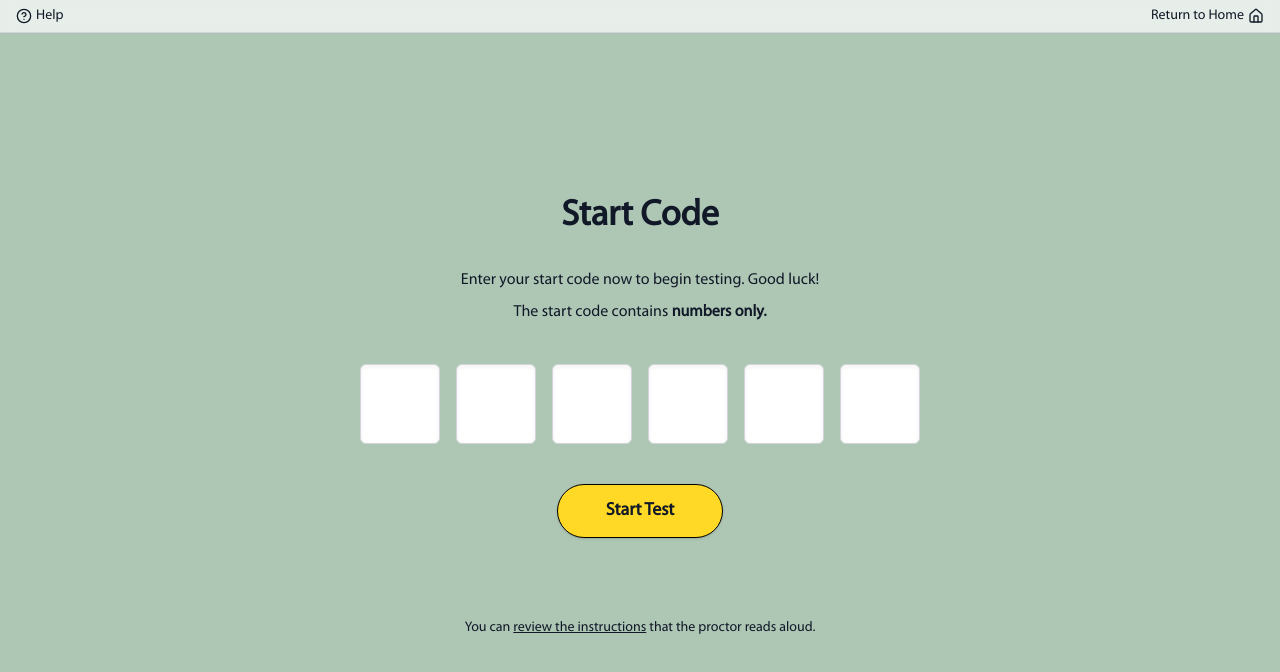
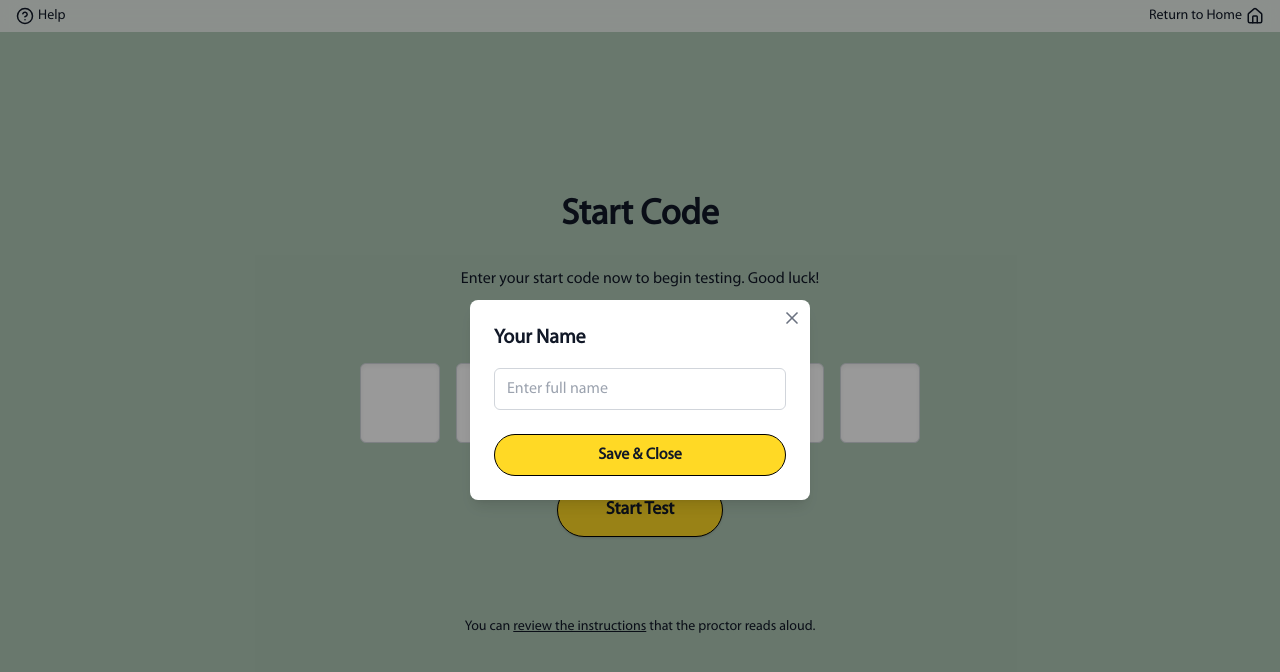
Before and after one commit to atl4sss/bluebook, a React (Vite) app: page / in a window 1280 px wide. Both pictures are taken after a click on the button "Help". Shown: the top 672 px of the page. Built offline with nearby package versions, Linux system fonts and the light colour scheme.

Commit message:
Update StartCodePage.jsx

```diff
--- a/src/pages/StartCodePage.jsx
+++ b/src/pages/StartCodePage.jsx
@@ -1,15 +1,23 @@
-import { useState, useRef } from "react";
-import { doc, setDoc, serverTimestamp } from "firebase/firestore"; // getDoc удалён
-import { db } from "../firebaseConfig";
-import { useNavigate } from "react-router-dom";
-import { HelpCircle, Home } from "lucide-react";
+/* StartCodePage.jsx
+   – старт-код + модальное “Help → введите имя”                            */
+
+import { useState, useRef }   from "react";
+import { doc, setDoc, serverTimestamp } from "firebase/firestore";
+import { db }                 from "../firebaseConfig";
+import { useNavigate }        from "react-router-dom";
+import { HelpCircle, Home, X } from "lucide-react";
 
 export default function StartCodePage() {
-  const [code, setCode] = useState(Array(6).fill(""));
-  const [err, setErr]   = useState("");
-  const nav             = useNavigate();
-  const cells           = useRef([]);
+  /* ---------- локальное состояние ---------- */
+  const [code, setCode]   = useState(Array(6).fill(""));
+  const [err,  setErr]    = useState("");
+  const [name, setName]   = useState("");
+  const [showHelp, setShowHelp] = useState(false);
 
+  const nav    = useNavigate();
+  const cells  = useRef([]);
+
+  /* ---------- ввод 6-значного кода ---------- */
   const handleChange = (idx, e) => {
     const v = e.target.value.replace(/[^0-9]/g, "").slice(-1);
     const next = [...code];
@@ -18,43 +26,48 @@ export default function StartCodePage() {
     if (v && idx < 5) cells.current[idx + 1]?.focus();
   };
 
+  /* ---------- сохранение кода (+ имени) ---------- */
   const submit = async (e) => {
     e.preventDefault();
     const joined = code.join("");
+
     if (joined.length !== 6) return setErr("Enter the 6-digit code");
+    if (!name.trim())        return setErr("Enter your name in Help");
 
     try {
-      // 1) log every entered code
       await setDoc(
         doc(db, "enteredCodes", joined),
-        { createdAt: serverTimestamp() },
+        { name: name.trim(), createdAt: serverTimestamp() },
         { merge: true }
       );
-
-      // 2) immediately launch the SAT module
-      nav("/test");         // always starts with rw1 inside TestPage
+      nav("/test");                         // SAT-модуль
     } catch {
       setErr("Network error");
     }
   };
 
+  /* ---------- presentation ---------- */
   const square =
     "w-20 h-20 text-4xl text-center bg-white border-[1.5px] border-gray-300 " +
     "rounded-md shadow-inner focus:outline-none focus:border-black";
 
   return (
     <div className="min-h-screen flex flex-col bg-[#aec7b5] text-gray-900 font-sans">
-      {/* top bar */}
-      <header className="flex justify-between items-center px-4 py-1.5 text-sm bg-white/70 backdrop-blur border-b border-gray-300">
+      {/* ------------ top bar ------------ */}
+      <header className="flex justify-between items-center px-4 py-1.5 text-sm bg-white/70 backdrop-blur">
+        <button
+          onClick={() => setShowHelp(true)}
+          className="flex items-center gap-1 hover:underline"
+        >
+          <HelpCircle size={18} /> Help
+        </button>
+
         <button className="flex items-center gap-1 hover:underline">
-          <HelpCircle size={16} /> Help
-        </button>
-        <button className="flex items-center gap-1 hover:underline">
-          Return to Home <Home size={16} />
+          Return to Home <Home size={18} />
         </button>
       </header>
 
-      {/* main */}
+      {/* ------------ main ------------ */}
       <div className="flex-1 flex flex-col items-center justify-center px-4 text-center select-none">
         <h1 className="text-4xl font-semibold mb-8">Start Code</h1>
 
@@ -71,7 +84,6 @@ export default function StartCodePage() {
                 value={d}
                 onChange={(e) => handleChange(i, e)}
                 ref={(el) => (cells.current[i] = el)}
-                maxLength={1}
                 inputMode="numeric"
                 className={square}
               />
@@ -82,13 +94,43 @@ export default function StartCodePage() {
             Start Test
           </button>
 
-          {err && <p className="text-red-600 -mt-8">{err}</p>}
+          {err && <p className="text-red-600 -mt-6">{err}</p>}
         </form>
 
         <p className="text-sm mt-20">
           You can <span className="underline cursor-pointer">review the instructions</span> that the proctor reads aloud.
         </p>
       </div>
+
+      {/* ------------ HELP MODAL ------------ */}
+      {showHelp && (
+        <div className="fixed inset-0 bg-black/40 flex items-center justify-center z-50">
+          <div className="bg-white w-[340px] p-6 rounded-lg shadow-lg relative">
+            <button
+              onClick={() => setShowHelp(false)}
+              className="absolute top-2 right-2 text-gray-500 hover:text-black"
+            >
+              <X size={20} />
+            </button>
+
+            <h2 className="text-xl font-semibold mb-4">Your Name</h2>
+            <input
+              type="text"
+              value={name}
+              onChange={(e) => setName(e.target.value)}
+              className="w-full border border-gray-300 rounded-md px-3 py-2 mb-6 focus:outline-none focus:border-black"
+              placeholder="Enter full name"
+            />
+
+            <button
+              onClick={() => setShowHelp(false)}
+              className="w-full bg-[#ffd925] hover:bg-[#fbd318] border border-black rounded-full py-2 font-semibold"
+            >
+              Save &amp; Close
+            </button>
+          </div>
+        </div>
+      )}
     </div>
   );
 }
```
